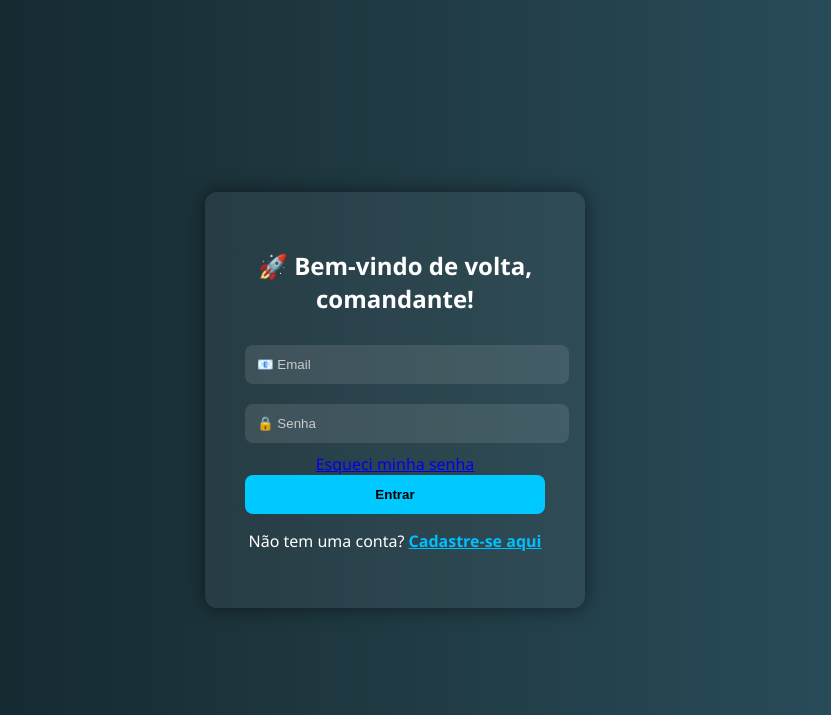
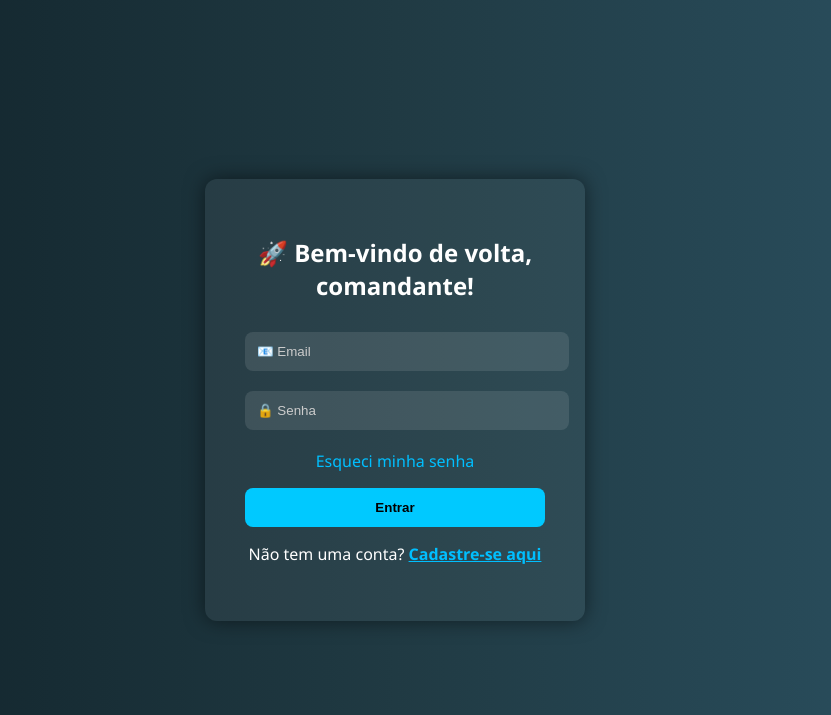
Before and after one commit to lipvxz/python-login, a Flask app: page / in a window 1280 px wide. Shown: the top 715 px of the page, without its empty margins (245-1076 px from the left). Run offline with Flask 3, Linux system fonts and the light colour scheme; some libraries are stand-ins or nearby versions.

Commit message:
Corrige visibilidade do botão 'Esqueci minha senha'

```diff
--- a/templates/login.html
+++ b/templates/login.html
@@ -11,16 +11,13 @@
     <form action="/login" method="POST">
         <input type="email" name="email" placeholder="📧 Email" required>
         <input type="password" name="senha" placeholder="🔒 Senha" required>
-        <div class="mt-2 text-end">
-  <a href="/forgot-password" class="text-decoration-none text-light">Esqueci minha senha</a>
-</div>
+        <p style="margin-top: 10px;">
+  <a href="/forgot-password" style="color: #00bfff; text-decoration: none;">Esqueci minha senha</a>
+</p>
+
         <button type="submit">Entrar</button>
         <p>Não tem uma conta? <a href="/register" class="cadastro-link">Cadastre-se aqui</a></p>
     </form>
 </div>
-
-
-        </form>
-    </div>
 </body>
 </html>
```
